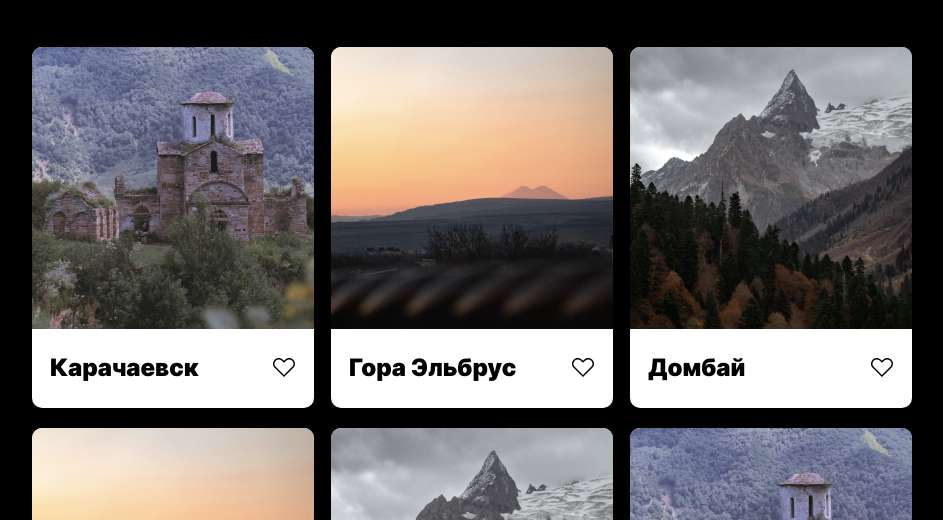
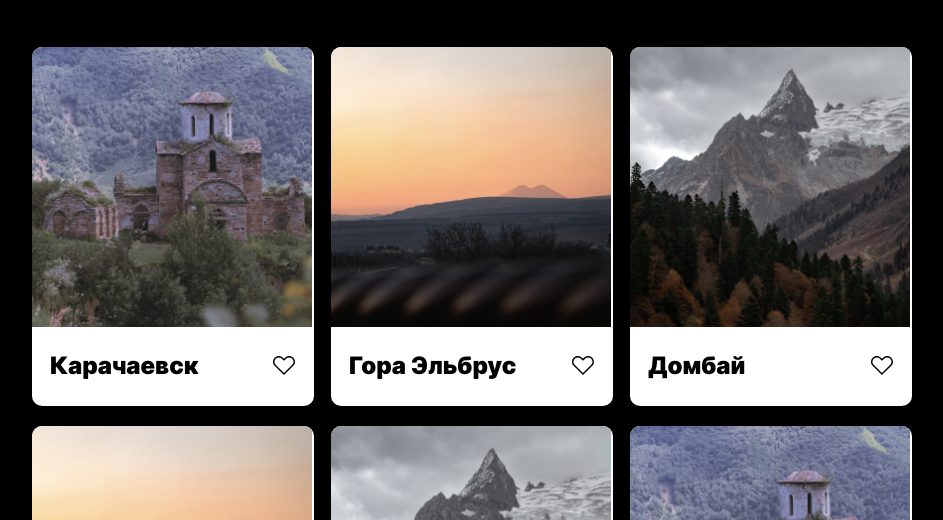
Before and after one commit to Easy-Deny/mesto, a plain HTML site: page index.html in a window 1280 px wide. Shown: the part 280-800 px from the top of the page, without its empty margins (168-1111 px from the left). Drawn offline with Linux system fonts and the light colour scheme; files whose address does not match are found by name.

Commit message:
fix: size image

```diff
--- a/blocks/element/__img/element__img.css
+++ b/blocks/element/__img/element__img.css
@@ -2,5 +2,7 @@
     max-width: 100%;
     max-height: fit-content;
     object-position: center;
-    object-fit: contain;
+    object-fit: cover;
+    width: 280px;
+    height: 282px;
 }
```
